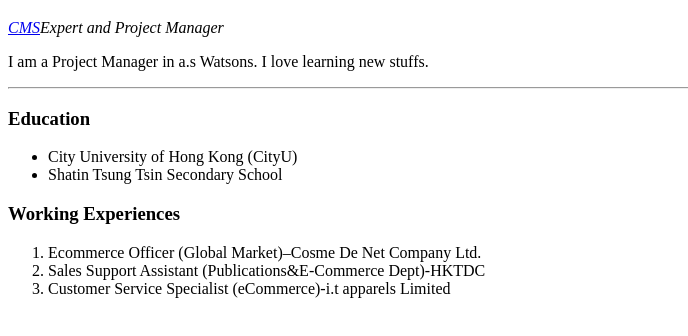
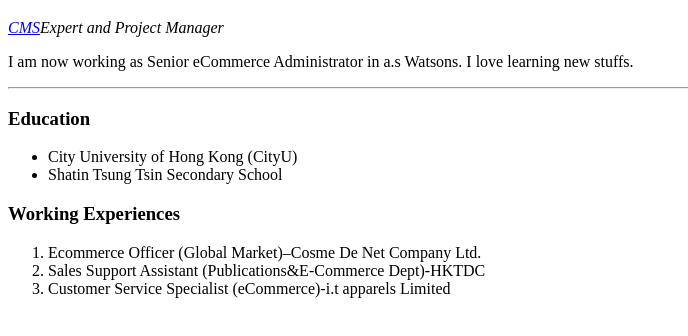
Before and after one commit to CindyYuen/cv-practice, a plain HTML site: page index.html in a window 1280 px wide. Shown: the part 298-634 px from the top of the page, without its empty margins (0-688 px from the left). Drawn offline with Linux system fonts and the light colour scheme.

Commit message:
Update index.html

```diff
--- a/index.html
+++ b/index.html
@@ -8,7 +8,7 @@
   <body>
     <h1>Cindy Yuen</h1>
     <p><em><a href="https://www.atinternet.com/en/glossary/cms/">CMS</a>Expert and Project Manager</em></p>
-    <p>I am a Project Manager in a.s Watsons. I love learning new stuffs.</p>
+    <p>I am now working as Senior eCommerce Administrator in a.s Watsons. I love learning new stuffs.</p>
 <hr>
 <h3>Education</h3>
 <ul>
```
